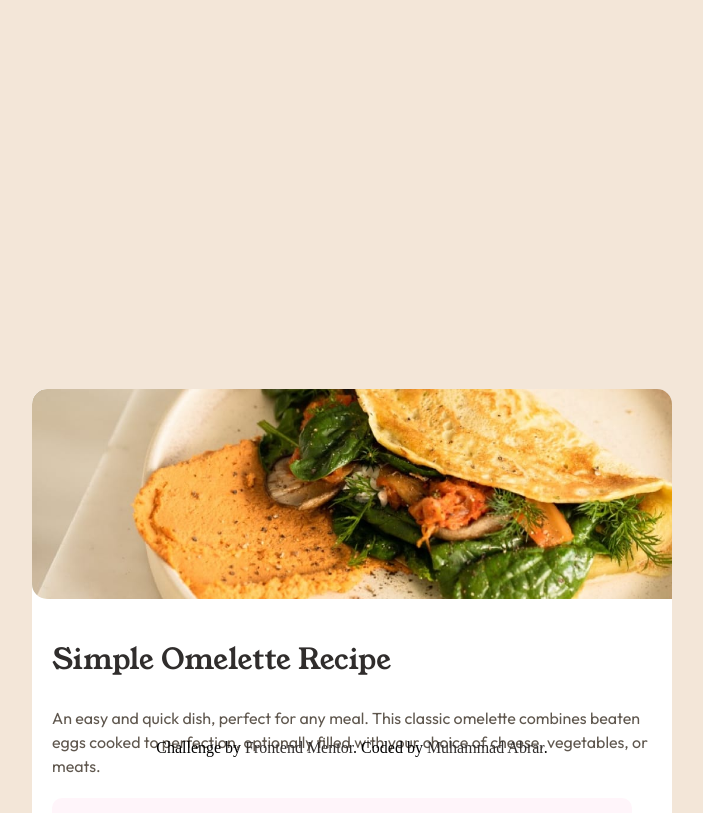
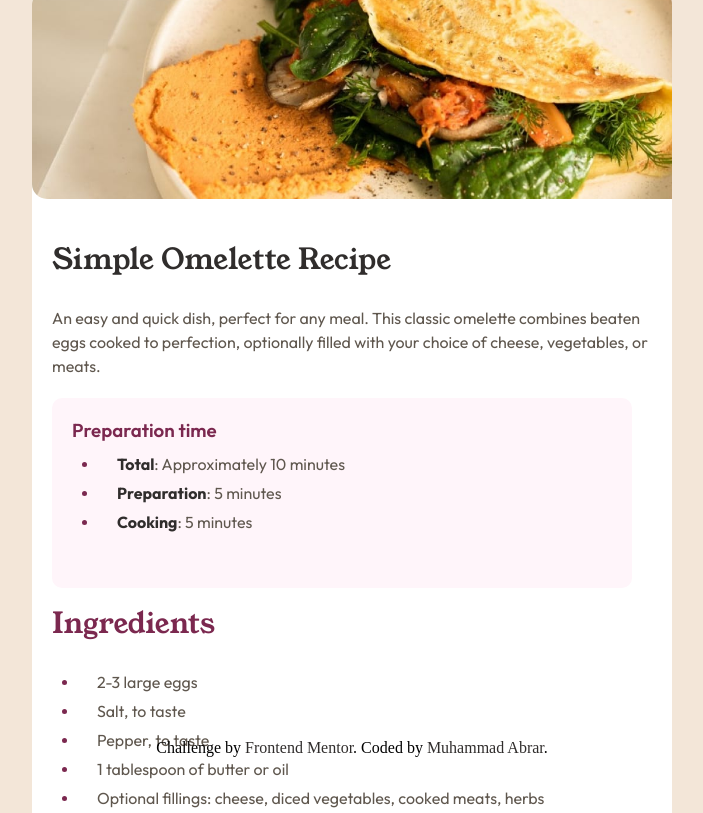
Before and after one commit to abrarishere/recipeBlogWeb, a plain HTML site: page index.html in a window 1280 px wide. Shown: the top 813 px of the page, without its empty margins (288-991 px from the left). Drawn offline with Linux system fonts and the light colour scheme.

Commit message:
Update style.css

```diff
--- a/css/style.css
+++ b/css/style.css
@@ -163,7 +163,7 @@ html, body {
 @media screen and (min-width: 768px) {
   .main {
     position: absolute;
-    top: 150%;
+    top: 100%;
     left: 50%;
     transform: translate(-50%, -50%);
     border-radius: 15px;
```
